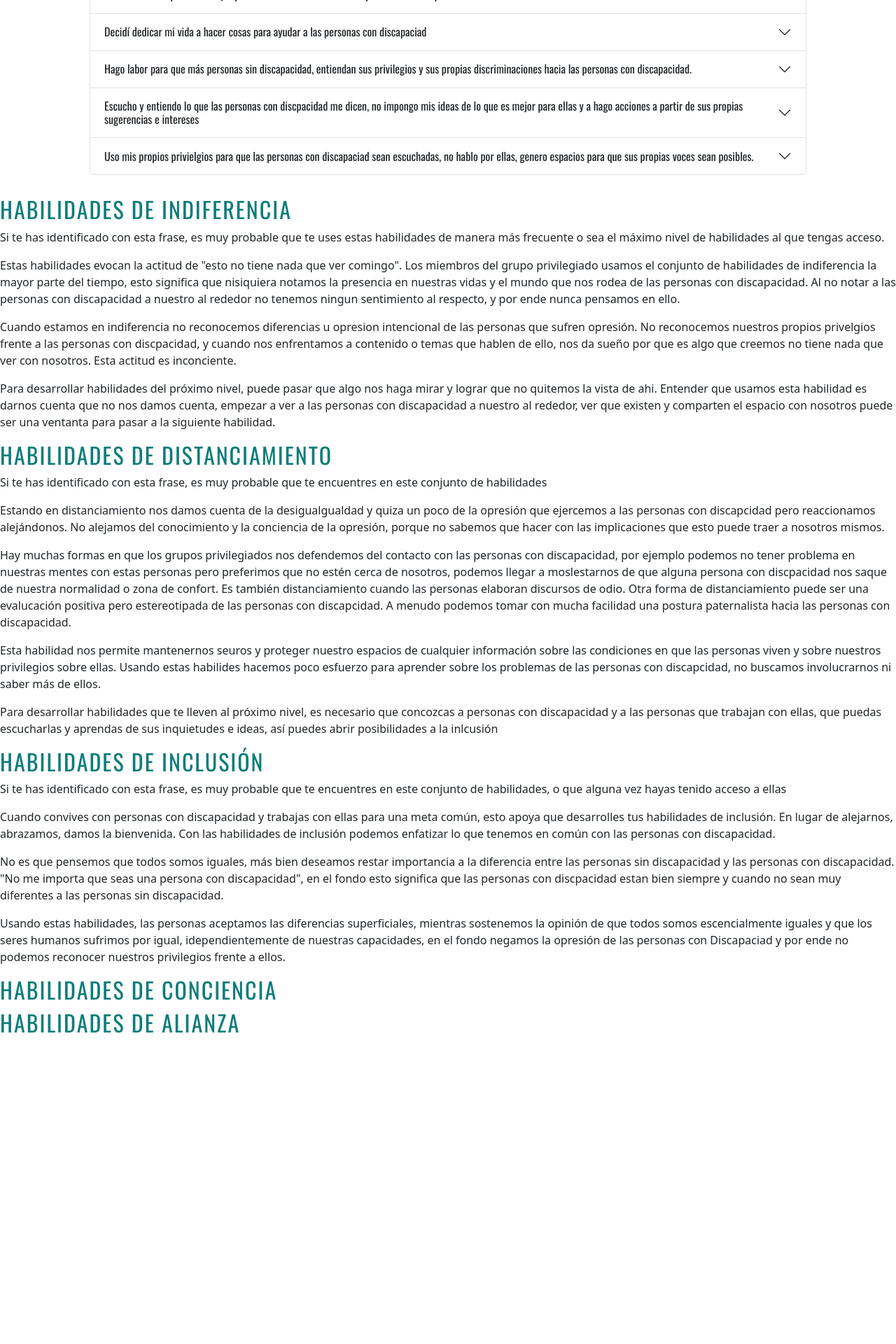
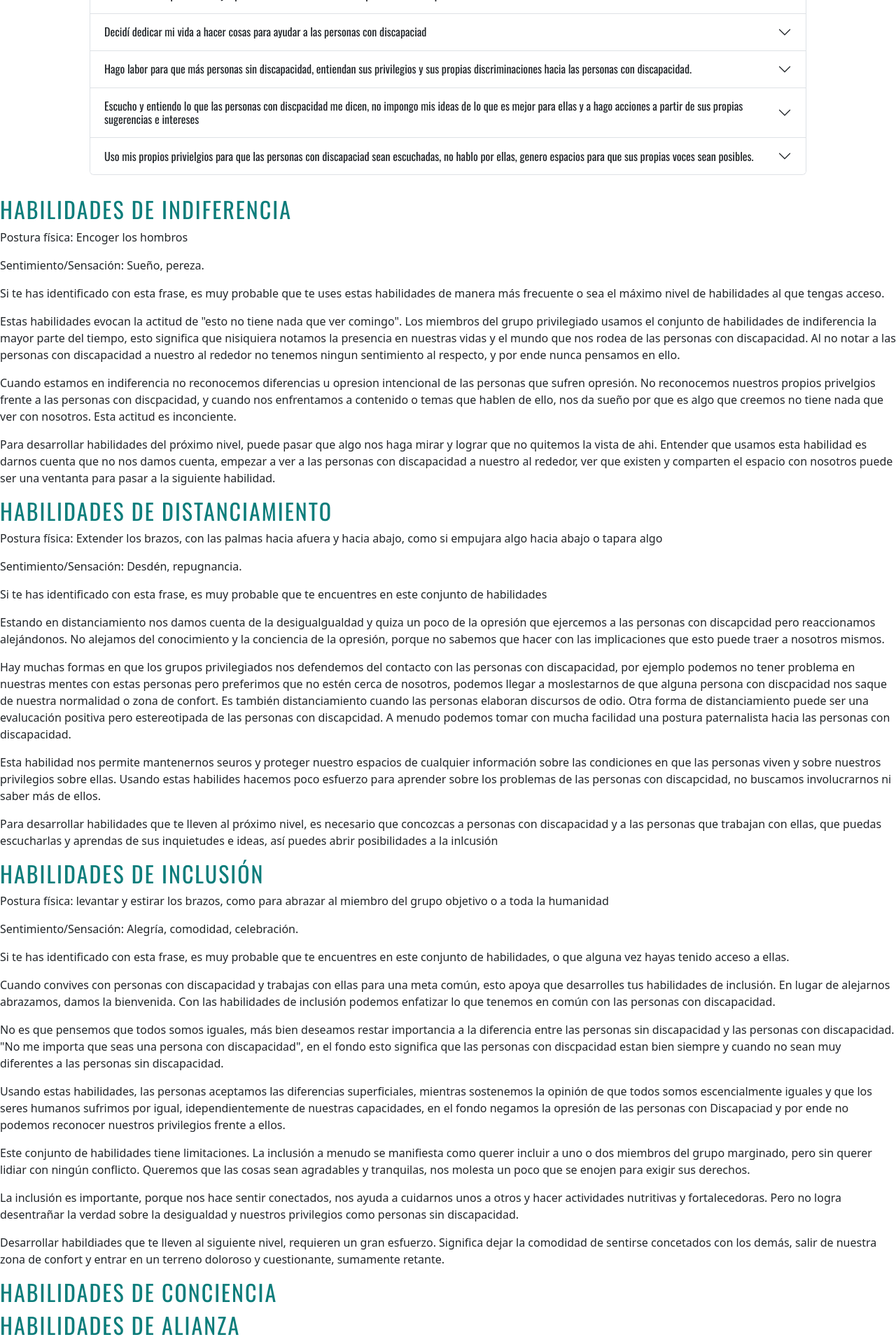
Before and after one commit to atzina/tecnologia-discapacidad, a React (Vite) app in the folder tecnologia_y_discapacidad/: page /persona-sin-discapacidad in a window 1280 px wide. Shown: the part 1629-3549 px from the top of the page at 70% size. Before the commit the page ends 3117 px from the top, so only its background shows below. Built offline with nearby package versions, Linux system fonts and the light colour scheme; a web font is replaced by a local one.

Commit message:
info hasta inclusión

```diff
--- a/tecnologia_y_discapacidad/src/components/ModAntiop/Distanciamiento.jsx
+++ b/tecnologia_y_discapacidad/src/components/ModAntiop/Distanciamiento.jsx
@@ -3,6 +3,8 @@ function Distanciamiento() {
     <>
       <a name="ancla-distanciamiento"></a>
       <h2>Habilidades de Distanciamiento</h2>
+      <p>Postura física: Extender los brazos, con las palmas hacia afuera y hacia abajo, como si empujara algo hacia abajo o tapara algo</p>
+      <p>Sentimiento/Sensación: Desdén, repugnancia. </p>
       <p>Si te has identificado con esta frase, es muy probable que te encuentres en este conjunto de habilidades</p>
 
       <p>
--- a/tecnologia_y_discapacidad/src/components/ModAntiop/Inclusion.jsx
+++ b/tecnologia_y_discapacidad/src/components/ModAntiop/Inclusion.jsx
@@ -3,11 +3,15 @@ function Inclusion() {
     <>
       <a name="ancla-inclusion"></a>
       <h2>Habilidades de Inclusión</h2>
+      <p>Postura física: levantar y estirar los brazos, como para abrazar al miembro del grupo objetivo o a toda la humanidad</p>
       <p>
-        Si te has identificado con esta frase, es muy probable que te encuentres en este conjunto de habilidades, o que alguna vez hayas tenido acceso a ellas
+        Sentimiento/Sensación: Alegría, comodidad, celebración.
       </p>
       <p>
-        Cuando convives con personas con discapacidad y trabajas con ellas para una meta común, esto apoya que desarrolles tus habilidades de inclusión. En lugar de alejarnos, abrazamos, damos la bienvenida. Con las habilidades de inclusión podemos enfatizar lo que tenemos en común con las personas con discapacidad.
+        Si te has identificado con esta frase, es muy probable que te encuentres en este conjunto de habilidades, o que alguna vez hayas tenido acceso a ellas.
+      </p>
+      <p>
+        Cuando convives con personas con discapacidad y trabajas con ellas para una meta común, esto apoya que desarrolles tus habilidades de inclusión. En lugar de alejarnos abrazamos, damos la bienvenida. Con las habilidades de inclusión podemos enfatizar lo que tenemos en común con las personas con discapacidad.
       </p>
       <p>
         No es que pensemos que todos somos iguales, más bien deseamos restar importancia a la diferencia entre las personas sin discapacidad y las personas con discapacidad. &quot;No me importa que seas una persona con discapacidad&quot;, en el fondo esto significa que las personas con discpacidad estan bien siempre y cuando no sean muy diferentes a las personas sin discapacidad.
@@ -15,6 +19,15 @@ function Inclusion() {
       <p>
         Usando estas habilidades, las personas aceptamos las diferencias superficiales, mientras sostenemos la opinión de que todos somos escencialmente iguales y que los seres humanos sufrimos por igual, idependientemente de nuestras capacidades, en el fondo negamos la opresión de las personas con Discapaciad y por ende no podemos reconocer nuestros privilegios frente a ellos.
       </p>
+      <p>
+        Este conjunto de habilidades tiene limitaciones.  La inclusión a menudo se manifiesta como querer incluir a uno o dos miembros del grupo marginado, pero sin querer lidiar con ningún conflicto. Queremos que las cosas sean agradables y tranquilas, nos molesta un poco que se enojen para exigir sus derechos.
+      </p>
+      <p>
+        La inclusión es importante, porque nos hace sentir conectados, nos ayuda a cuidarnos unos a otros y hacer actividades nutritivas y fortalecedoras. Pero no logra desentrañar la verdad sobre la desigualdad y nuestros privilegios como personas sin discapacidad.
+      </p>
+      <p>
+        Desarrollar habildiades que te lleven al siguiente nivel, requieren un gran esfuerzo. Significa dejar la comodidad de sentirse concetados con los demás, salir de nuestra zona de confort y entrar en un terreno doloroso y cuestionante, sumamente retante.
+      </p>
     </>
   );
 }
--- a/tecnologia_y_discapacidad/src/components/ModAntiop/Indiferencia.jsx
+++ b/tecnologia_y_discapacidad/src/components/ModAntiop/Indiferencia.jsx
@@ -3,6 +3,10 @@ function Indiferencia() {
     <>
       <a name="ancla-indiferencia"></a>
       <h2>Habilidades de Indiferencia</h2>
+      <p>Postura física: Encoger los hombros</p>
+      <p>
+        Sentimiento/Sensación: Sueño, pereza.
+      </p>
       <p>Si te has identificado con esta frase, es muy probable que te uses estas habilidades de manera más frecuente o sea el máximo nivel de habilidades al que tengas acceso.</p>
 
       <p>
```
